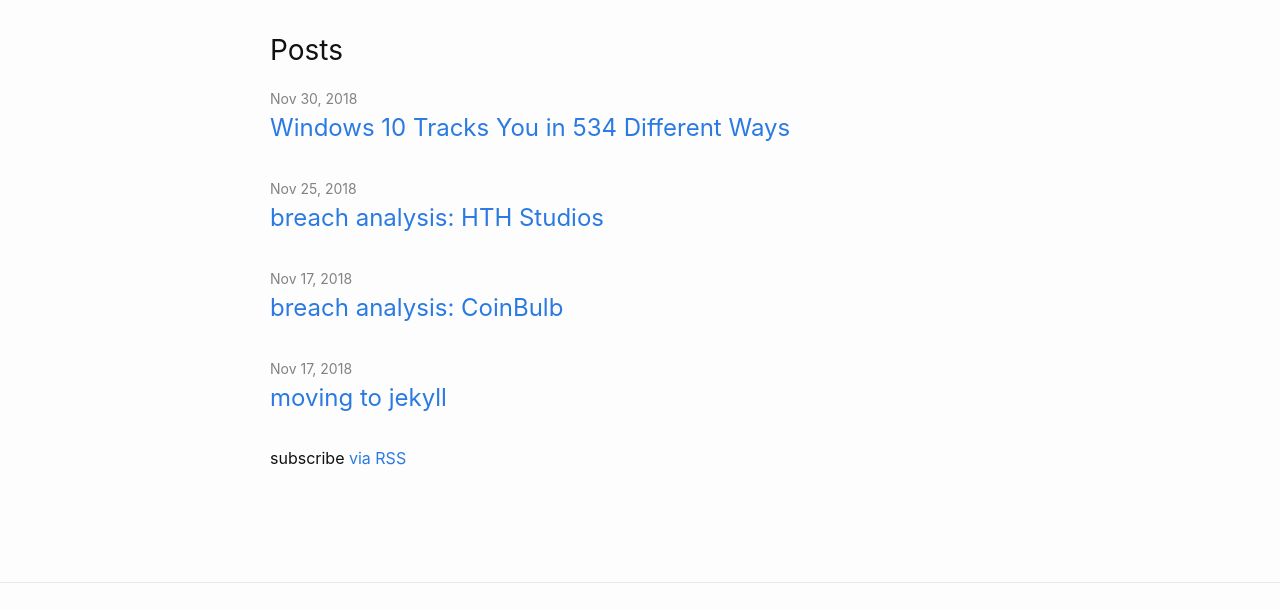
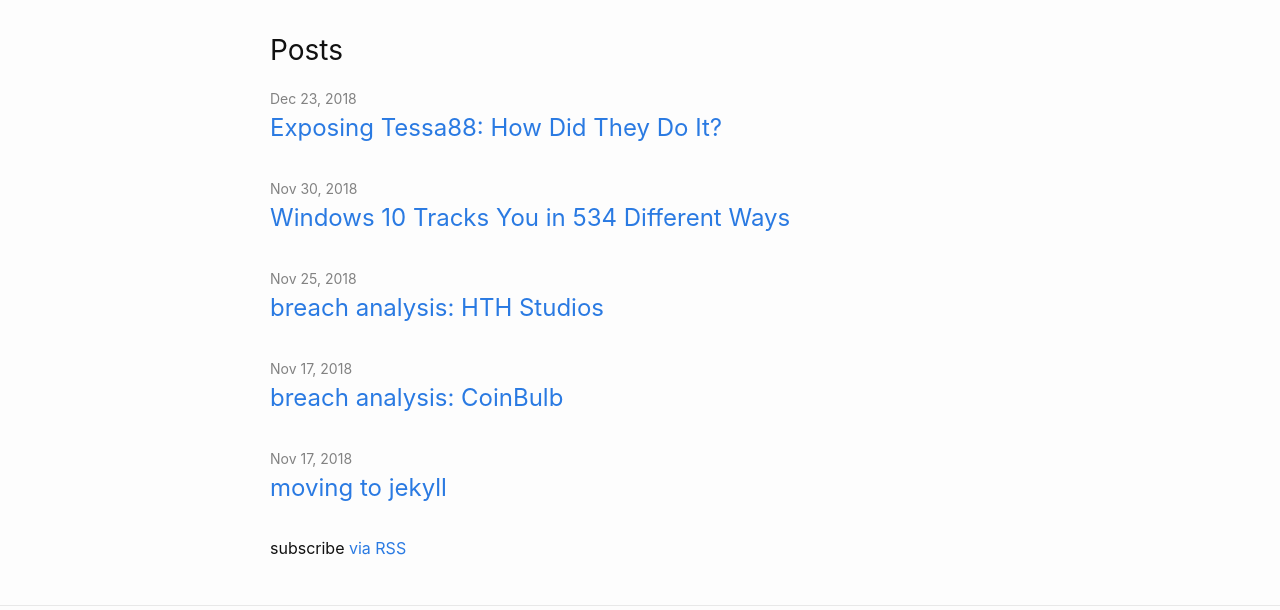
Before and after one commit to datahoarding/datahoarding.github.io, a plain HTML site: page index.html in a window 1280 px wide. Shown: the part 63-673 px from the top of the page. Drawn offline with Linux system fonts and the light colour scheme.

Commit message:
Update index.html

```diff
--- a/index.html
+++ b/index.html
@@ -35,7 +35,12 @@
       <div class="wrapper">
         <div class="home">
 <h2 class="post-list-heading">Posts</h2>
-    <ul class="post-list"><li><span class="post-meta">Nov 30, 2018</span>
+    <ul class="post-list"><li><span class="post-meta">Dec 23, 2018</span>
+        <h3>
+          <a class="post-link" href="/2018/12/23/tessa88-exposed-how.html">
+            Exposing Tessa88: How Did They Do It?
+          </a>
+        </h3></li><li><span class="post-meta">Nov 30, 2018</span>
         <h3>
           <a class="post-link" href="/2018/11/30/windows-tracks-you-in-534-ways.html">
             Windows 10 Tracks You in 534 Different Ways
```
